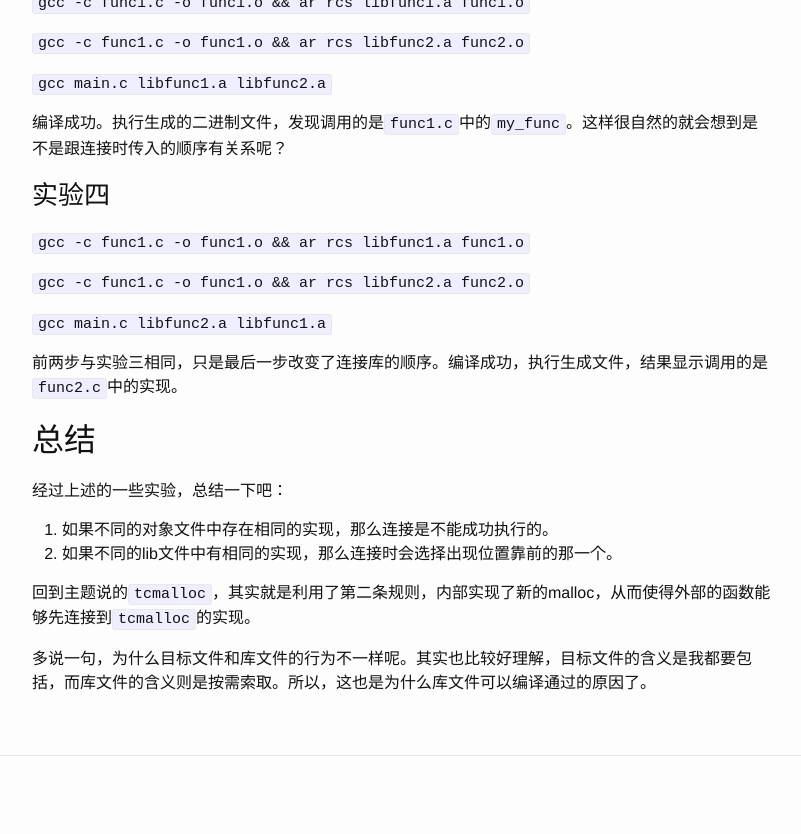
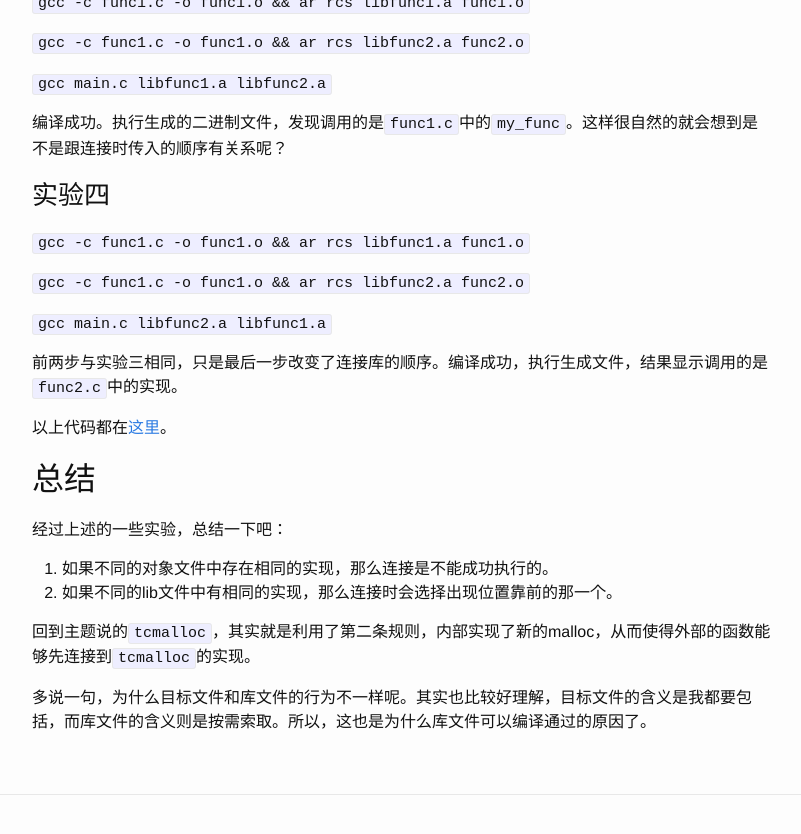
Before and after one commit to imay/imay.github.io, a Jekyll site: the page built from _posts/2015-03-29-link-order.md, in a window 1280 px wide and 900 px high, scrolled down 1451 px. Shown: the top 834 px of the window, without its empty margins (238-1039 px from the left). Built offline with Jekyll 4.4.1, drawn with Linux system fonts in a browser that asks for light colours.

Commit message:
add code position

```diff
--- a/_posts/2015-03-29-link-order.md
+++ b/_posts/2015-03-29-link-order.md
@@ -75,6 +75,8 @@ void my_func() {
 
 前两步与实验三相同，只是最后一步改变了连接库的顺序。编译成功，执行生成文件，结果显示调用的是`func2.c`中的实现。
 
+以上代码都在[这里](https://github.com/imay/snippet/tree/master/link_order)。
+
 ## 总结
 
 经过上述的一些实验，总结一下吧：
```
